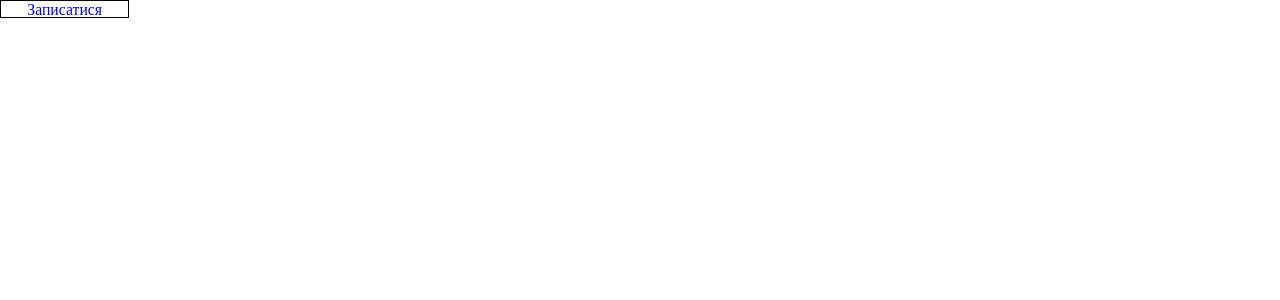
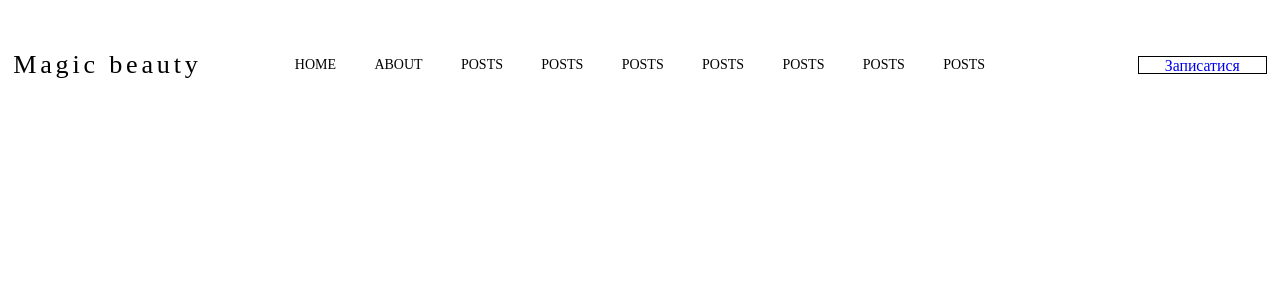
Before and after one commit to Bogdan21o312/magic-beauty-react, a React (Create React App) app: page / in a window 1280 px wide. Shown: the top 300 px of the page. Built offline with nearby package versions, Linux system fonts and the light colour scheme.

Commit message:
Update Header/Menu. Needs edits!!!

```diff
--- a/src/App.js
+++ b/src/App.js
@@ -1,11 +1,12 @@
 import React from "react";
-// import "./style/App.scss"
-import TellmiButton from "./components/Buttons/TellmiButton";
+import "./style/App.scss"
+import Header from "./components/Layout/Header/Header";
+
 
 function App() {
     return (
         <div className="wrapper">
-            <TellmiButton/>
+            <Header/>
             {/*<header className="header">*/}
             {/*    <div className="header__container">*/}
             {/*        <a href="" className="header__logo">*/}
--- a/src/components/Layout/Header/Header.jsx
+++ b/src/components/Layout/Header/Header.jsx
@@ -0,0 +1,32 @@
+import React from 'react';
+import classes from "./Header.module.scss";
+import Navbar from "../Navbar/Navbar";
+import TellmiButton from "../../Buttons/TellmiButton";
+
+const Header = () => {
+
+    const [menuActive, setMenuActive] = React.useState(false)
+
+    return (
+        <header className={classes.header}>
+            <div className="header__container">
+                <a className={classes.header__logo}>
+                    Magic beauty
+                </a>
+                <div className={classes.header__menu}>
+                    <Navbar menuActive={menuActive} setMenuActive={setMenuActive}/>
+                </div>
+                <div className={classes.header__action}>
+                    <TellmiButton/>
+                    <div
+                        onClick={() => setMenuActive(!menuActive)}
+                        className={menuActive ? 'icon-menu menu-open' : 'icon-menu'}>
+                        <span></span>
+                    </div>
+                </div>
+            </div>
+        </header>
+    );
+};
+
+export default Header;
--- a/src/components/Layout/Header/Header.module.scss
+++ b/src/components/Layout/Header/Header.module.scss
@@ -0,0 +1,60 @@
+@use "sass:math";
+
+@import "src/style/Style";
+
+.header {
+  position: fixed;
+  top: 0;
+  left: 0;
+  width: 100%;
+  z-index: 50;
+  transition: all 0.3s ease 0s;
+  @include adaptiveValue("padding-top", 60, 10);
+  @include adaptiveValue("padding-bottom", 60, 10);
+
+  &._header-scroll {
+    padding-top: rem(20);
+    padding-bottom: rem(20);
+    background-color: $whiteColor;
+  }
+
+  &__container {
+    display: grid;
+    grid-template-columns: rem(300) 1fr rem(300);
+    align-items: center;
+    @media (max-width: em(1080)) {
+      grid-template-columns: auto 1fr auto;
+    }
+  }
+
+  &__logo {
+    position: relative;
+    z-index: 5;
+    transition: all 0.3s ease 0s;
+    @media (any-hover: hover) {
+      &:hover {
+      }
+    }
+    @include adaptiveValue("font-size", 30, 15);
+    letter-spacing: 0.27rem;
+
+    img {
+      max-width: 100%;
+    }
+  }
+
+  &__menu {
+  }
+
+  &__action {
+    display: flex;
+    gap: rem(16);
+    align-items: center;
+    position: relative;
+    z-index: 5;
+    margin-left: auto;
+  }
+
+  &__button {
+  }
+}
--- a/src/components/Layout/Navbar/Navbar.jsx
+++ b/src/components/Layout/Navbar/Navbar.jsx
@@ -1,29 +1,29 @@
 import React from 'react';
+import classes from "./Navbar.module.scss";
+import {Link} from "react-router-dom";
+import {Navbaritems} from "./Navbaritems";
 
-const Navbar = ({menuActive, setMenuActive}) => {
+const Navbar = ({menuActive}) => {
     React.useEffect(() => {
         if (menuActive) {
             document.body.style.overflow = 'hidden'
-        }
-        else {
+        } else {
             document.body.style.overflow = ''
         }
     }, [menuActive])
     return (
-        <nav className={menuActive ? 'menu__body menu-open' : 'menu__body'}>
-            <ul className="menu__list">
-                <li className="menu__item">
-                    <a className="menu__link">Home</a>
-                </li>
-                <li className="menu__item">
-                    <a className="menu__link">About</a>
-                </li>
-                <li className="menu__item">
-                    <a className="menu__link">Features</a>
-                </li>
-                <li className="menu__item">
-                    <a className="menu__link">How it works</a>
-                </li>
+        <nav className={` ${classes.menu__body} ${menuActive ? classes.menuOpen : ''}`}>
+            <ul className={classes.menu__list}>
+                {/*<li className={classes.menu__item}>*/}
+                {/*    <a className={classes.menu__link}>Home</a>*/}
+                {/*</li>*/}
+                {Navbaritems.map((navbarItem, index) => (
+                    <li className={classes.menu__item}>
+                        {/*<Link className={classes.menu__link} h={navbarItem.itemLink} key={index}>*/}
+                            {navbarItem.itemText}
+                        {/*</Link>*/}
+                    </li>
+                ))}
             </ul>
         </nav>
     );
--- a/src/components/Layout/Navbar/Navbar.module.scss
+++ b/src/components/Layout/Navbar/Navbar.module.scss
@@ -124,7 +124,7 @@
   }
 }
 
-.menu__body.menu-open {
+.menu__body.menuOpen {
   left: 0;
 
   &::before {
@@ -188,14 +188,14 @@
 }
 
 
-.menu-open {
+.menuOpen {
   .lock & {
     overflow: hidden;
     touch-action: none;
     overscroll-behavior: none;
   }
 
-  .icon-menu.menu-open {
+  .icon-menu.menuOpen {
     span {
       width: 0;
     }
--- /dev/null
+++ b/src/components/Layout/Navbar/Navbaritems.js
@@ -0,0 +1,11 @@
+export const Navbaritems = [
+    {itemText: "HOME", itemLink: "/"},
+    {itemText: "ABOUT", itemLink: "/about"},
+    {itemText: "POSTS", itemLink: "/posts"},
+    {itemText: "POSTS", itemLink: "/posts"},
+    {itemText: "POSTS", itemLink: "/posts"},
+    {itemText: "POSTS", itemLink: "/posts"},
+    {itemText: "POSTS", itemLink: "/posts"},
+    {itemText: "POSTS", itemLink: "/posts"},
+    {itemText: "POSTS", itemLink: "/posts"},
+]
```
